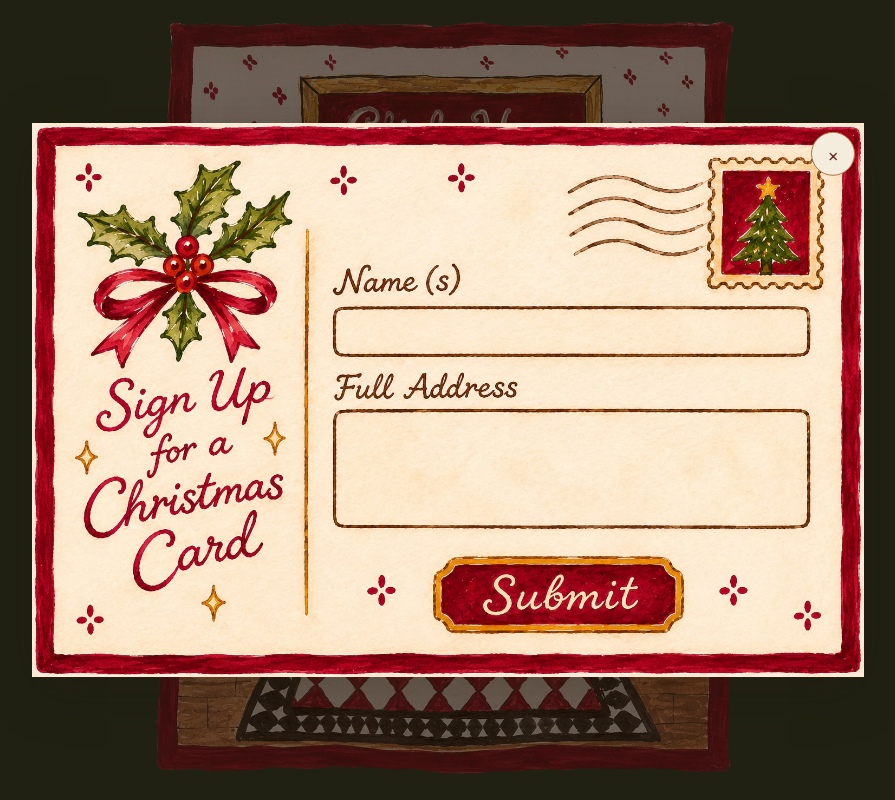
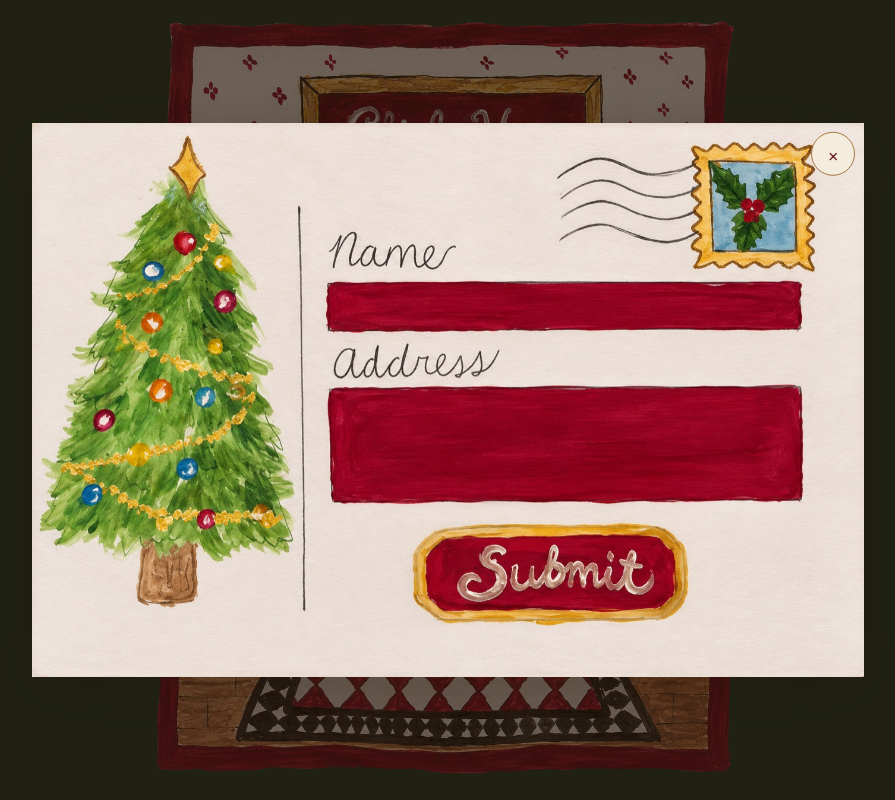
Before and after one commit to ldaly4/lucyandpatrick, a plain HTML site: page index.html in a window 1280 px wide. Both pictures are taken after a click on the button 643 px from the left and 165 px from the top of the page. Shown: the whole page, without its empty margins (192-1087 px from the left). Drawn offline with nearby package versions, Linux system fonts and the light colour scheme.

Commit message:
Use restored scans of Lucy’s hand-painted cards

```diff
--- a/index.html
+++ b/index.html
@@ -8,7 +8,7 @@
   <link rel="preconnect" href="https://fonts.googleapis.com">
   <link rel="preconnect" href="https://fonts.gstatic.com" crossorigin>
   <link rel="stylesheet" href="https://fonts.googleapis.com/css2?family=Cormorant+Garamond:ital,wght@0,600;0,700;1,600&amp;family=Source+Sans+3:wght@400;600&amp;display=swap">
-  <link rel="stylesheet" href="styles.css?v=watercolour-snow">
+  <link rel="stylesheet" href="styles.css?v=hand-painted-cards">
   <script src="script.js?v=shake-snow" defer></script>
 </head>
 <body>
@@ -42,7 +42,7 @@
         <input type="hidden" name="type" value="letter">
         <div hidden><label>Leave blank <input type="text" name="website" tabindex="-1" autocomplete="off"></label></div>
         <div class="postal-poster">
-          <img src="images/postal-postcard.jpeg" width="1536" height="1024" alt="" loading="lazy">
+          <img src="images/hand-painted-postcard.jpeg" width="1400" height="933" alt="" loading="lazy">
           <div class="postal-field postal-name">
             <label for="letter-name"><span class="visually-hidden">Name(s)</span></label>
             <input id="letter-name" name="name" autocomplete="name" required maxlength="150" aria-describedby="letter-name-error">
@@ -59,7 +59,7 @@
           <p class="submit-status" role="status"></p>
         </div>
       </form>
-      <img class="thanks" src="images/thank-you.jpeg" width="1199" height="1312" alt="Thank you! You’re on the list! We’ll send you a Christmas card in the post soon." loading="lazy" tabindex="-1" hidden>
+      <img class="thanks" src="images/hand-painted-thanks.jpeg" width="1400" height="933" alt="Thank you!" loading="lazy" tabindex="-1" hidden>
     </dialog>
     <noscript><p>Enable JavaScript to sign up for a card.</p></noscript>
   </main>
--- a/styles.css
+++ b/styles.css
@@ -288,10 +288,8 @@ button:disabled { cursor: wait; }
 body:has(dialog[open]) { overflow: hidden; }
 
 #card-dialog {
-  --card-ratio: 1.5;
-  --card-max-width: 52rem;
-  width: min(calc(100% - 1.25rem), var(--card-max-width));
-  width: min(calc(100% - 1.25rem), var(--card-max-width), calc((100dvh - 1.25rem) * var(--card-ratio)));
+  width: min(calc(100% - 1.25rem), 52rem);
+  width: min(calc(100% - 1.25rem), 52rem, calc((100dvh - 1.25rem) * 1.5));
   max-width: none;
   max-height: calc(100dvh - 1.25rem);
   padding: 0;
@@ -300,11 +298,6 @@ body:has(dialog[open]) { overflow: hidden; }
   color: var(--ink);
   box-shadow: 0 12px 50px #21170b45;
   scrollbar-color: #9f7648 var(--paper-deep);
-}
-
-#card-dialog:has(.thanks:not([hidden])) {
-  --card-ratio: .914;
-  --card-max-width: 38rem;
 }
 
 #card-dialog::backdrop { background: #251608a6; }
@@ -352,12 +345,12 @@ body:has(dialog[open]) { overflow: hidden; }
 
 .postal-field {
   position: absolute;
-  left: 36.5%;
-  right: 6.8%;
+  left: 35.8%;
+  right: 7.8%;
 }
 
-.postal-name { top: 33.4%; height: 8.5%; }
-.postal-address { top: 52%; height: 20.8%; }
+.postal-name { top: 29%; height: 8.3%; }
+.postal-address { top: 48%; height: 20.1%; }
 
 .postal-field label {
   position: absolute;
@@ -377,21 +370,22 @@ body:has(dialog[open]) { overflow: hidden; }
   border: 0;
   border-radius: .2rem;
   background: transparent;
-  color: var(--ink);
+  color: var(--paper-light);
+  caret-color: var(--paper-light);
   font-size: clamp(1rem, 3vw, 1.2rem);
   line-height: 1.1;
   scroll-margin: 3.5rem 0;
 }
 
 .postal-name input { line-height: 1; }
-.postal-field textarea { padding-top: .23em; resize: none; }
-.postal-field :focus-visible,
-.postal-field [aria-invalid="true"] { outline: 2px solid var(--red); outline-offset: 0; }
+.postal-field textarea { padding-top: .1em; line-height: 1; resize: none; }
+.postal-field :focus-visible { outline: 2px solid var(--paper-light); outline-offset: -2px; }
+.postal-field [aria-invalid="true"] { outline: 2px solid var(--red); outline-offset: 2px; }
 
 .postal-submit {
   position: absolute;
-  inset: 78.35% 21.75% auto 48.35%;
-  height: 13.5%;
+  inset: 72.55% 21% auto 45.7%;
+  height: 17.95%;
   border: 0;
   background: transparent;
 }
```
Also changed, not shown: images/hand-painted-postcard.jpeg (added), images/hand-painted-thanks.jpeg (added), images/postal-postcard.jpeg (deleted), images/thank-you.jpeg (deleted), 1 other file.
